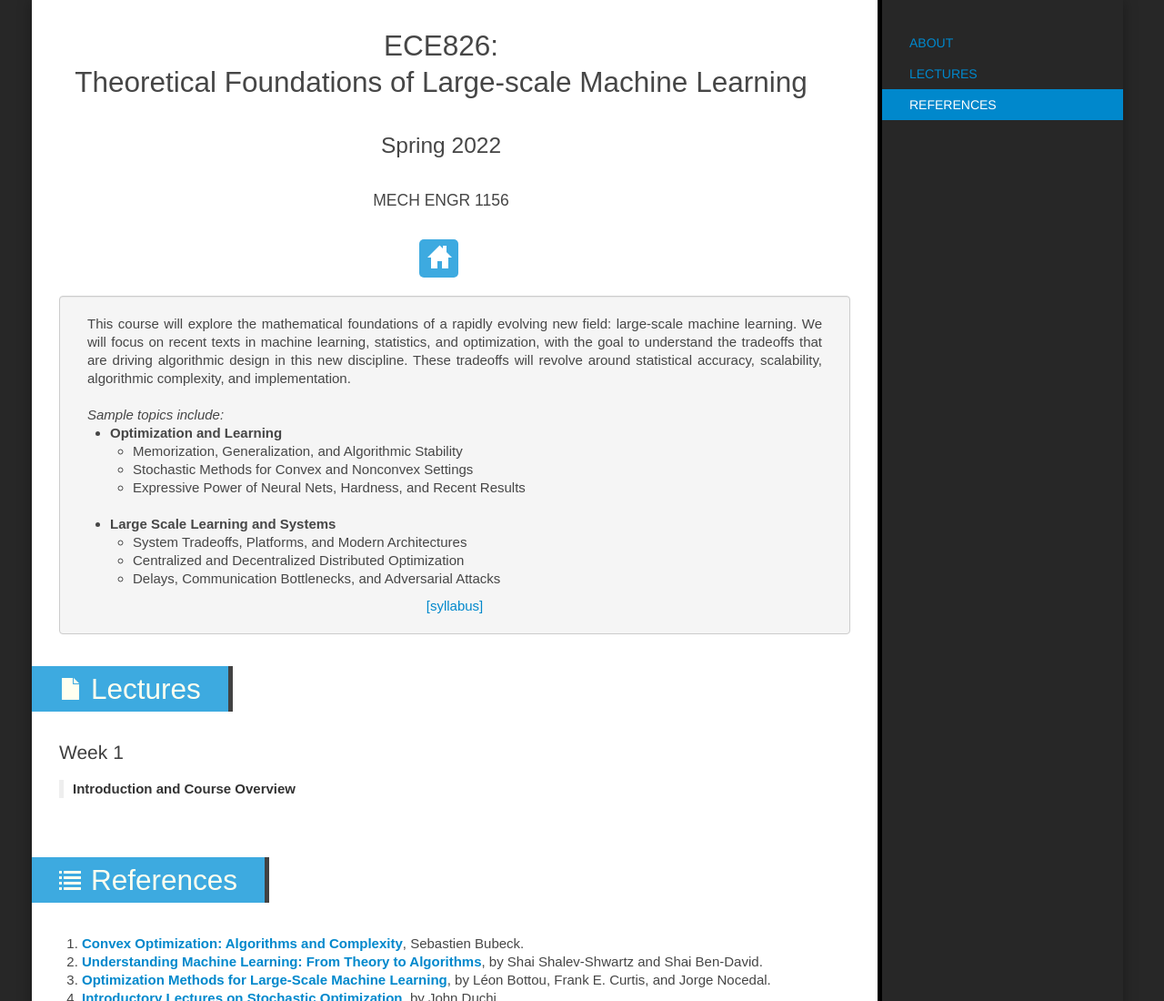
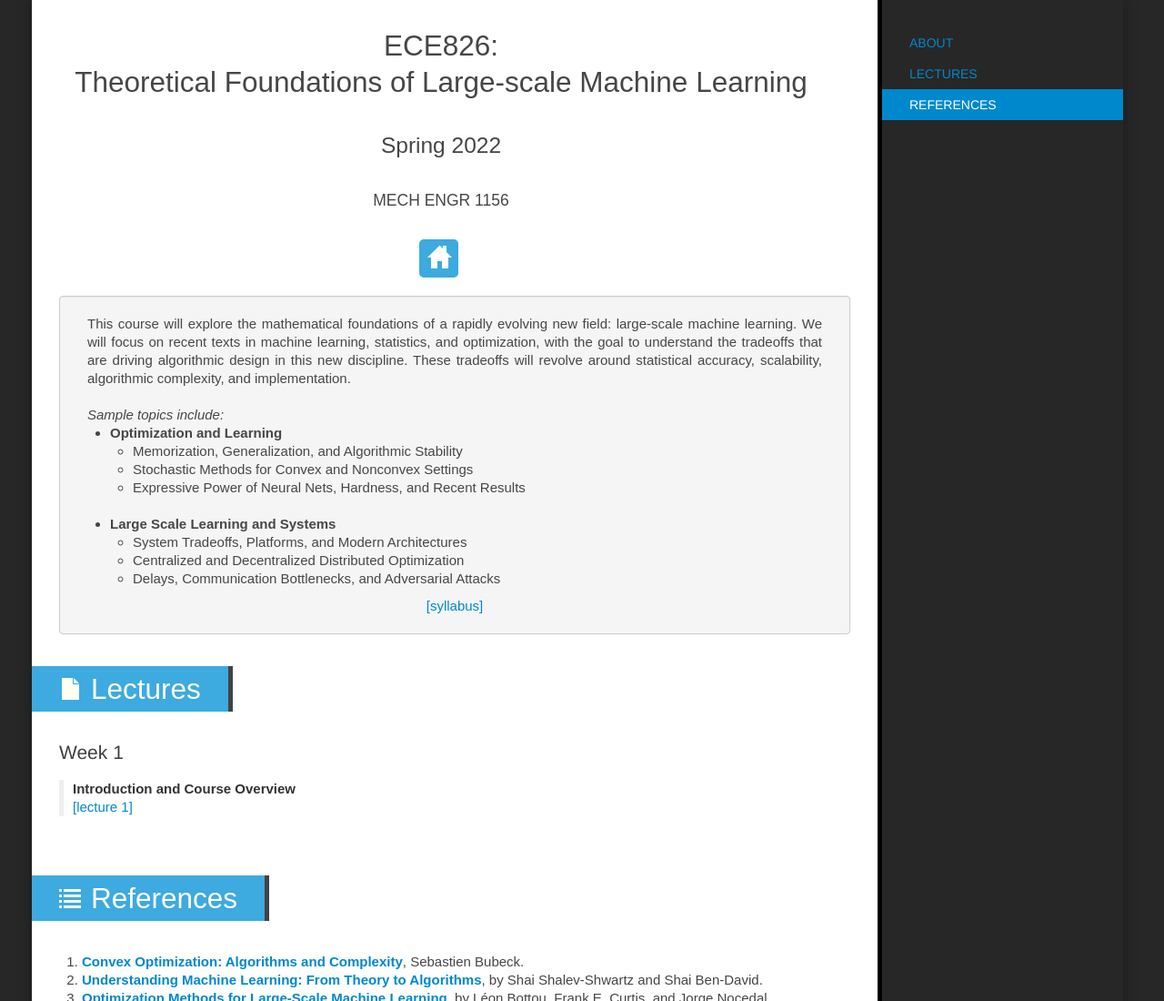
Before and after one commit to anadim/anadim.github.io, a plain HTML site: page 826.html in a window 1280 px wide. Shown: the top 1100 px of the page at 91% size. Drawn offline with Linux system fonts and the light colour scheme; a web font is replaced by a local one.

Commit message:
lecture 1

```diff
--- a/826.html
+++ b/826.html
@@ -176,9 +176,7 @@
                                     </div>
                                     <div class="paper-other">
                                         <!-- <i><u>Slides</u></i>: -->
-                                         <!-- <a href="http://papail.io/teaching/901/lecture_1.pptx">[lecture 1]</a>      -->
-
-
+                                         <a href="http://papail.io/teaching/826/lecture_1.pptx">[lecture 1]</a>
                                     </div>
                                     </li>
 
```
Also changed, not shown: 3 other files.
